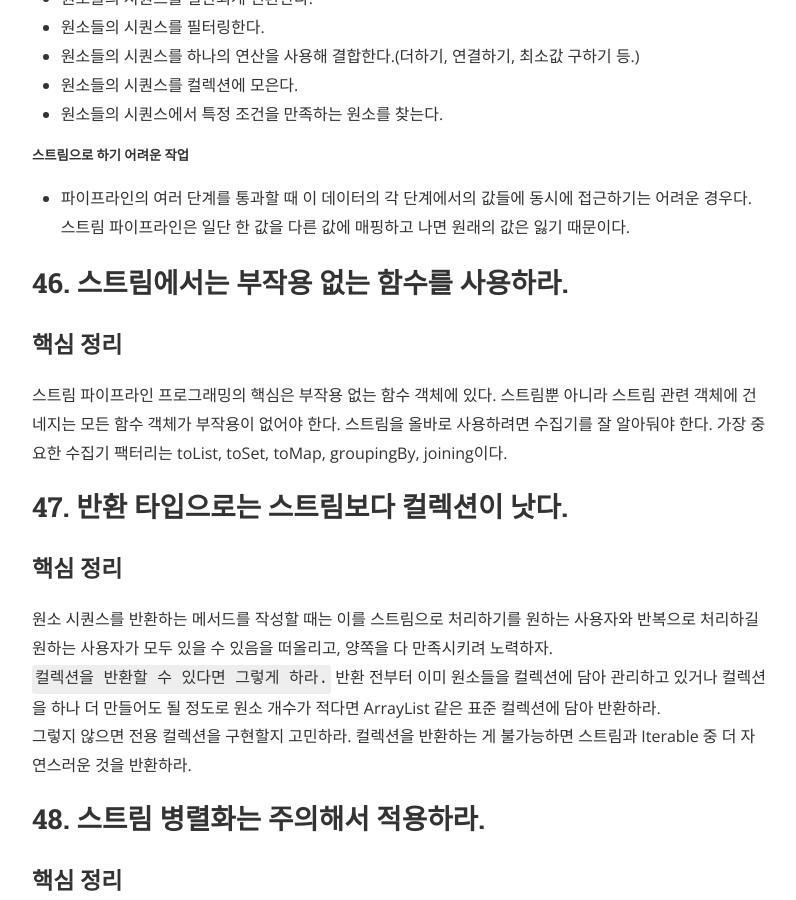
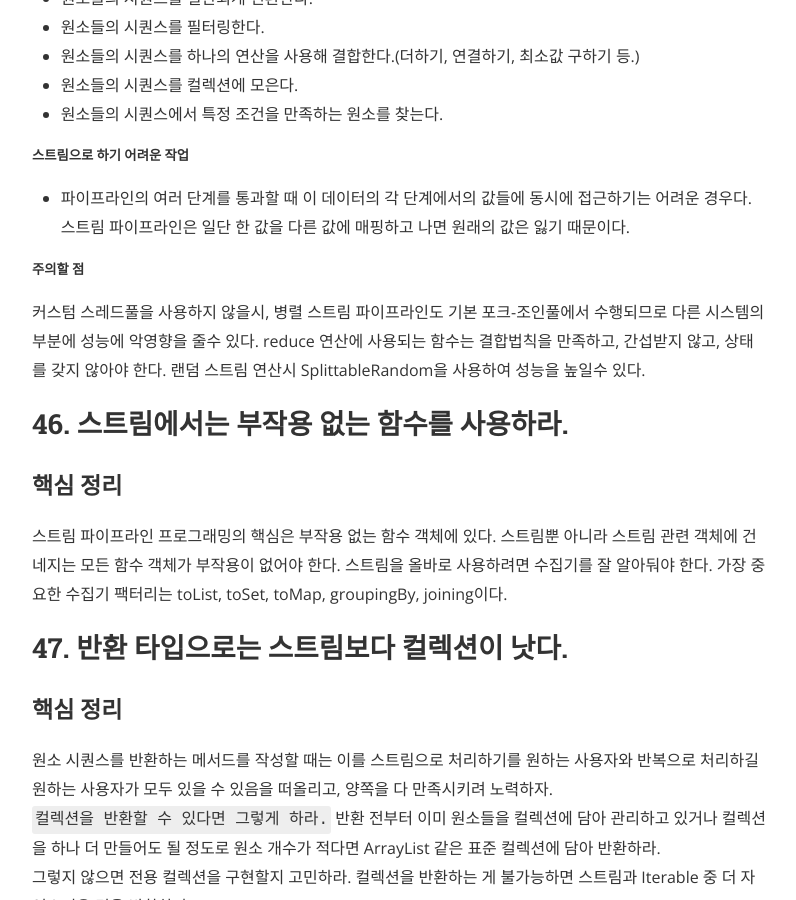
Before and after one commit to gonghojin/gonghojin.github.io, a Jekyll site: the page built from _posts/book/java/effectiveJava/2019-10-27-effectiveJava.md, in a window 1280 px wide and 900 px high, scrolled down 2908 px. Shown: the whole window, without its empty margins (240-1036 px from the left). Built offline with Jekyll 4.4.1, drawn with Linux system fonts in a browser that asks for light colours; nearby versions of some CDN libraries; comment, search, counter and statistics services are not loaded.

Commit message:
Fix: 재학습_45 _스트림 병렬화는 주의해서 적용하라.

```diff
--- a/_posts/book/java/effectiveJava/2019-10-27-effectiveJava.md
+++ b/_posts/book/java/effectiveJava/2019-10-27-effectiveJava.md
@@ -85,6 +85,10 @@ Consumer<T> | void accept(T t) | System.out::println
  - 파이프라인의 여러 단계를 통과할 때 이 데이터의 각 단계에서의 값들에 동시에 접근하기는 어려운
  경우다. 스트림 파이프라인은 일단 한 값을 다른 값에 매핑하고 나면 원래의 값은 잃기 때문이다.
 
+##### 주의할 점
+커스텀 스레드풀을 사용하지 않을시, 병렬 스트림 파이프라인도 기본 포크-조인풀에서 수행되므로 다른 시스템의 부분에 성능에 악영향을 줄수 있다.
+reduce 연산에 사용되는 함수는 결합법칙을 만족하고, 간섭받지 않고, 상태를 갖지 않아야 한다.
+랜덤 스트림 연산시 SplittableRandom을 사용하여 성능을 높일수 있다.
 
 ## 46. 스트림에서는 부작용 없는 함수를 사용하라.
 ### 핵심 정리
```
